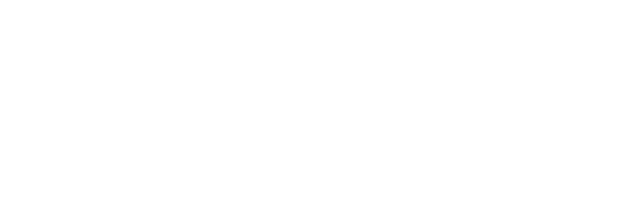
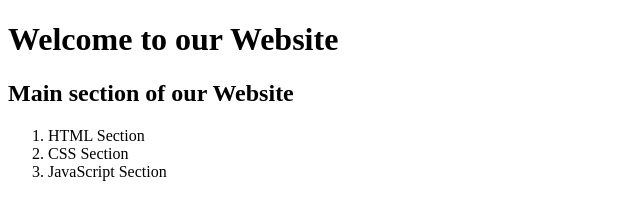
Before and after one commit to Maka-qa/github-collaboration1, a plain HTML site: page index.html in a window 1280 px wide. Shown: the whole page, without its empty margins (0-640 px from the left). Drawn offline with Linux system fonts and the light colour scheme.

Commit message:
Added body and title to index.html

```diff
--- a/index.html
+++ b/index.html
@@ -4,9 +4,18 @@
     <meta charset="UTF-8">
     <meta http-equiv="X-UA-Compatible" content="IE=edge">
     <meta name="viewport" content="width=device-width, initial-scale=1.0">
-    <title>Document</title>
+    <title>Grupa 1 Web Application</title>
 </head>
 <body>
 
+    <h1>Welcome to our Website</h1>
+
+    <h2>Main section of our Website</h2>
+
+    <ol>
+        <li>HTML Section</li>
+        <li>CSS Section</li>
+        <li>JavaScript Section</li>
+    </ol>
 </body>
 </html>
```
